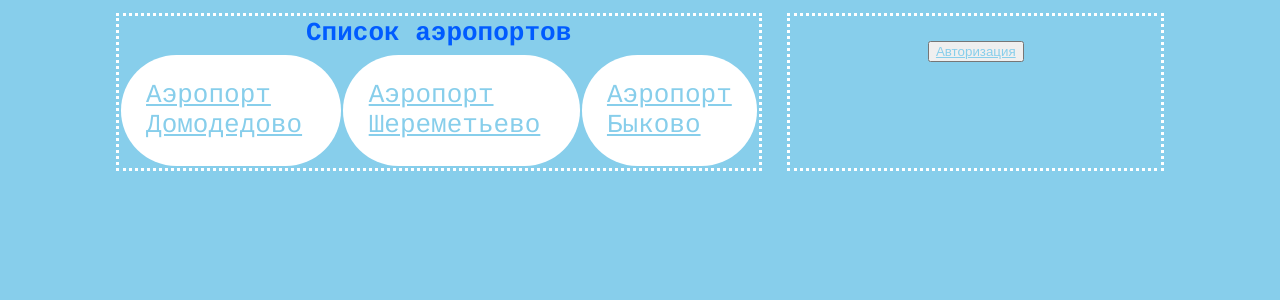
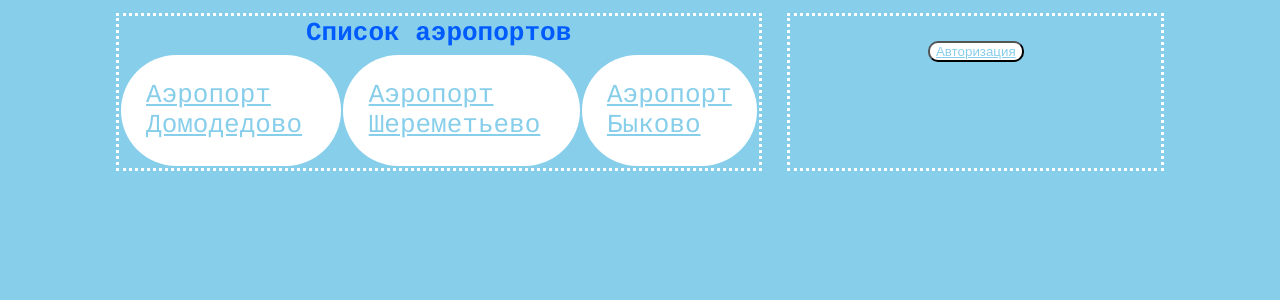
Before and after one commit to DeKusi/Course_work, a Django app: page / in a window 1280 px wide. Shown: the part 125-425 px from the top of the page. Run offline with Django 3.2, Linux system fonts and the light colour scheme.

Commit message:
настройка кнопки авторизации

```diff
--- a/Course_work/static/style1.css
+++ b/Course_work/static/style1.css
@@ -47,3 +47,7 @@
 a{
   color: #87CEEB;
 }
+button{
+	border-radius: 10px;
+	background-color: white;
+}
```
